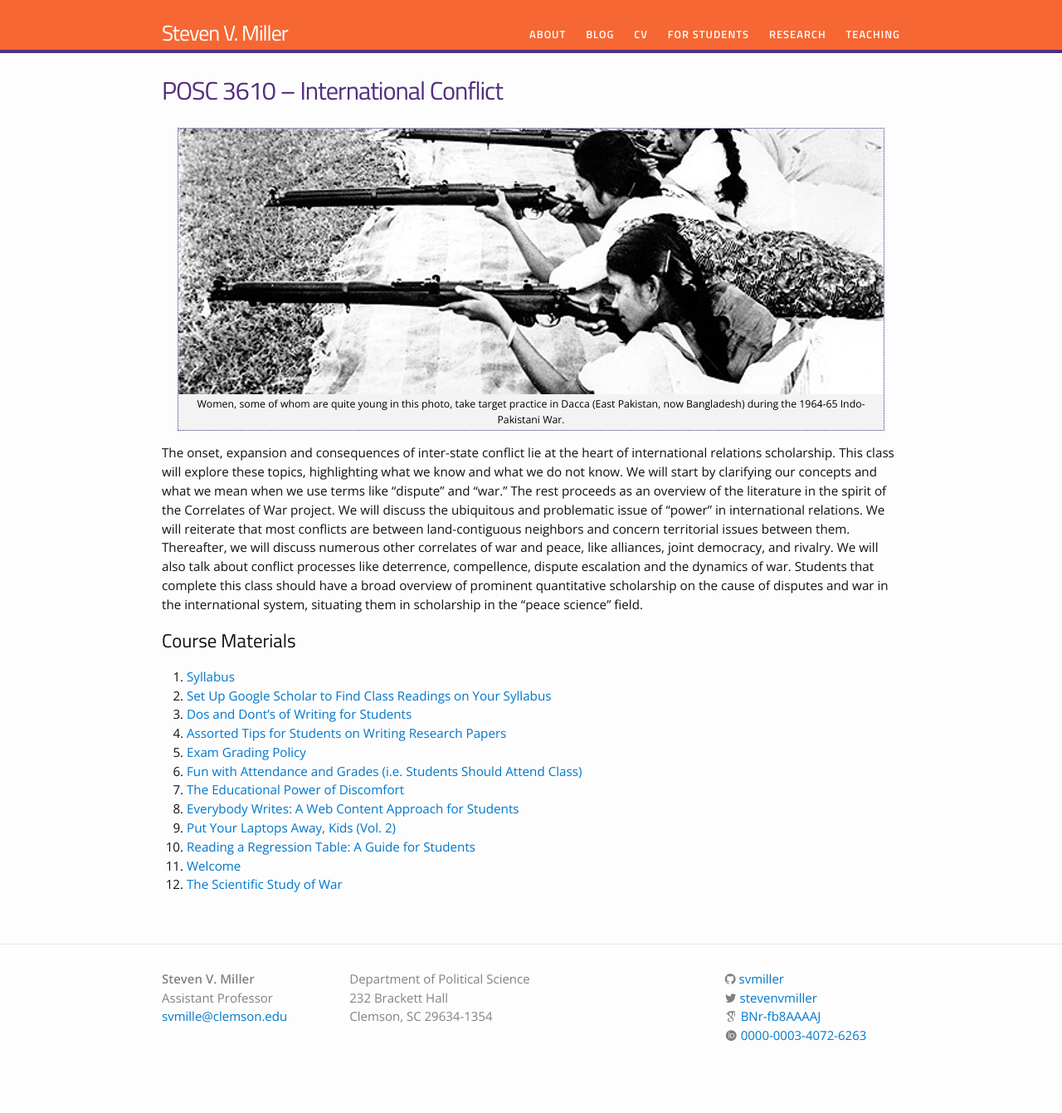
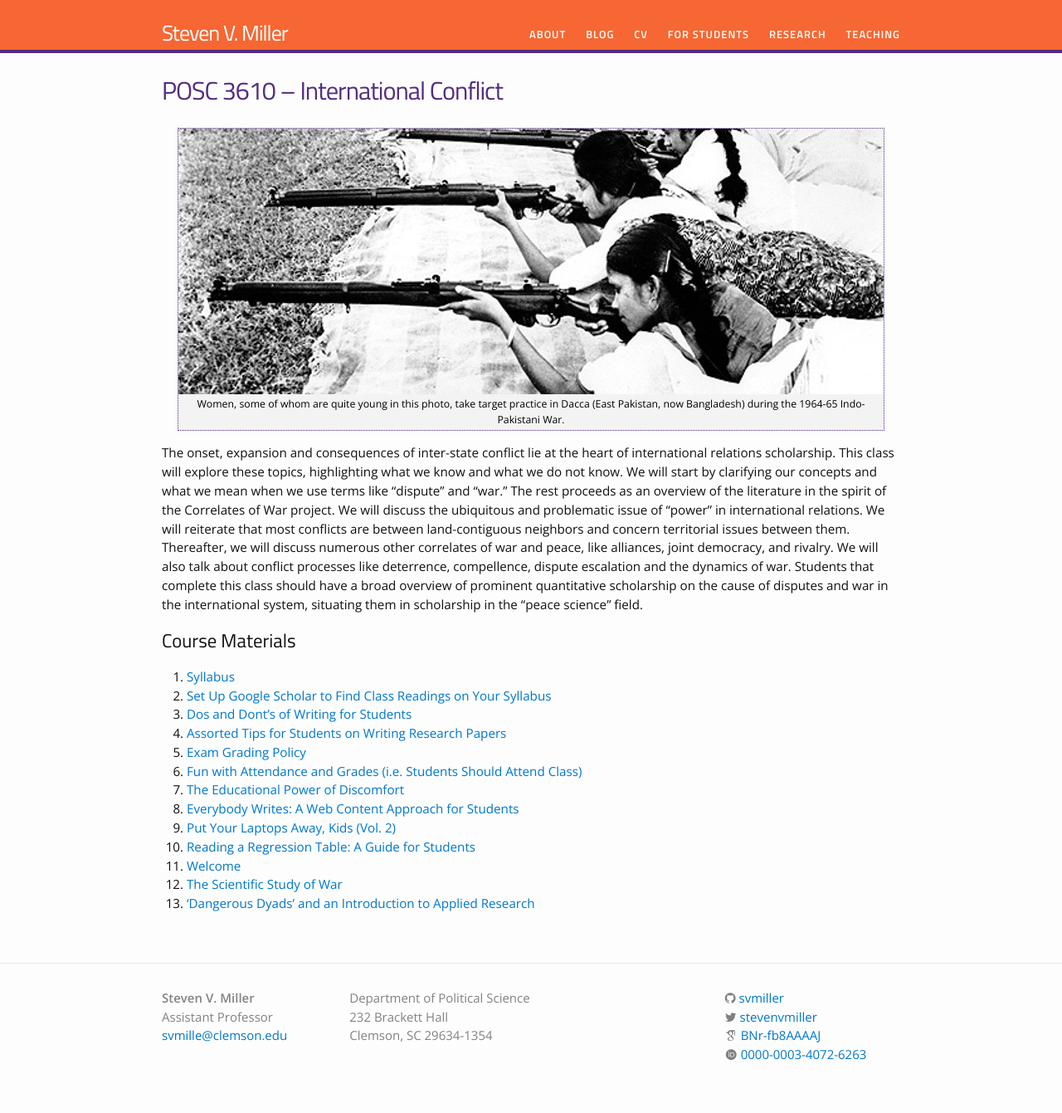
Before and after one commit to svmiller/svmiller.github.io, a Jekyll site: the page built from teaching/posc-3610.md, in a window 1280 px wide. Shown: the whole page at 83% size. Built offline with Jekyll 4.4.1, drawn with Linux system fonts in a browser that asks for light colours; nearby versions of some CDN libraries; some web fonts are replaced; before the commit the page ends 1318 px from its top, so only the background shows below that.

Commit message:
add lectures 01.18.2018

```diff
--- a/teaching/posc-3610.md
+++ b/teaching/posc-3610.md
@@ -23,6 +23,7 @@ The onset, expansion and consequences of inter-state conflict lie at the heart o
 10. [Reading a Regression Table: A Guide for Students](http://svmiller.com/blog/2014/08/reading-a-regression-table-a-guide-for-students/)
 11. [Welcome](https://www.dropbox.com/s/hzghhjw8xuynkv4/posc3610-lecture-welcome.pdf?dl=0)
 12. [The Scientific Study of War](https://www.dropbox.com/s/12miyyhlsmgxyuw/posc3610-lecture-scientific-study-war.pdf?dl=0)
+13. ['Dangerous Dyads' and an Introduction to Applied Research](https://www.dropbox.com/s/uxdvpanrcujnt10/posc3610-lecture-dangerous-dyads.pdf?dl=0)
 
 
 <!--
```
Also changed, not shown: teaching/posc-1020.md (+1 -0 lines).
